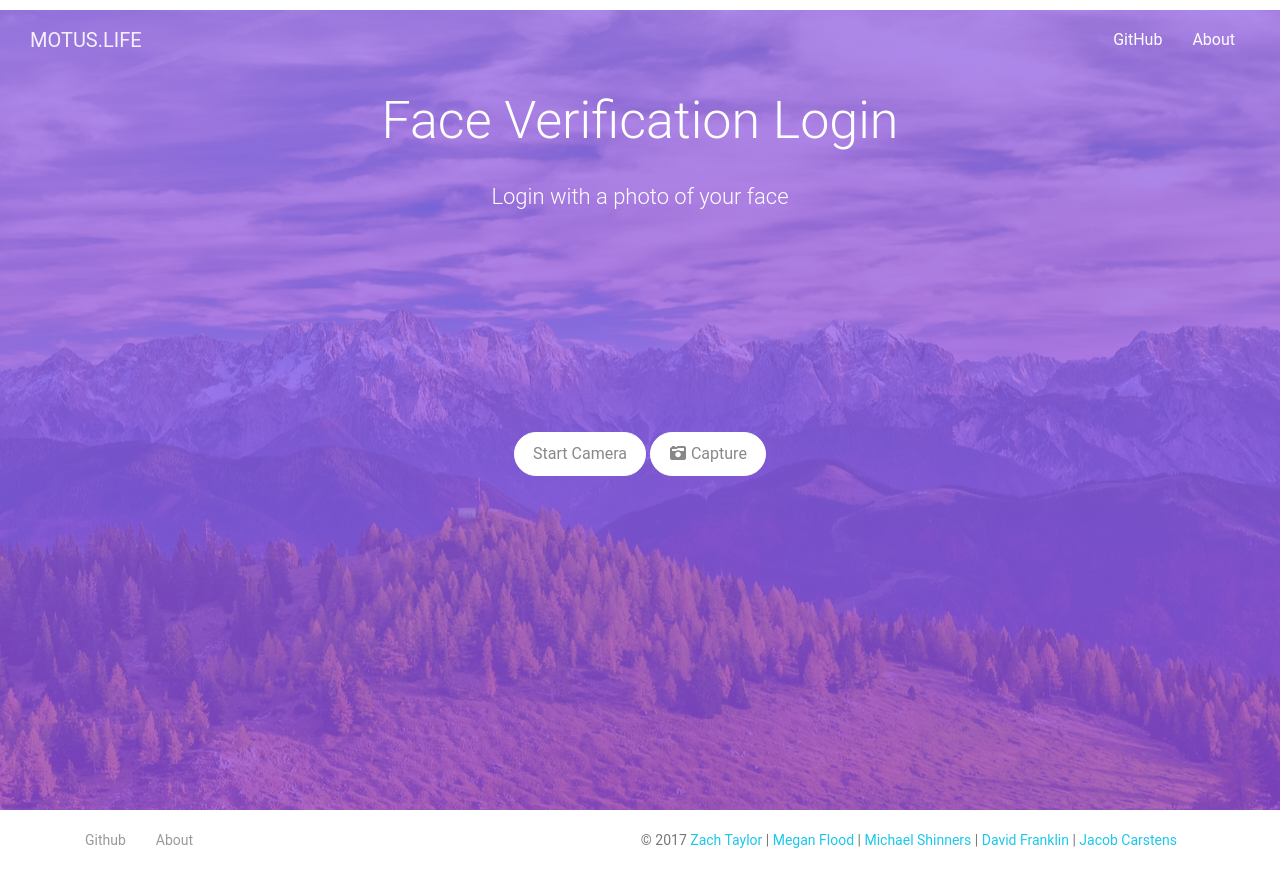
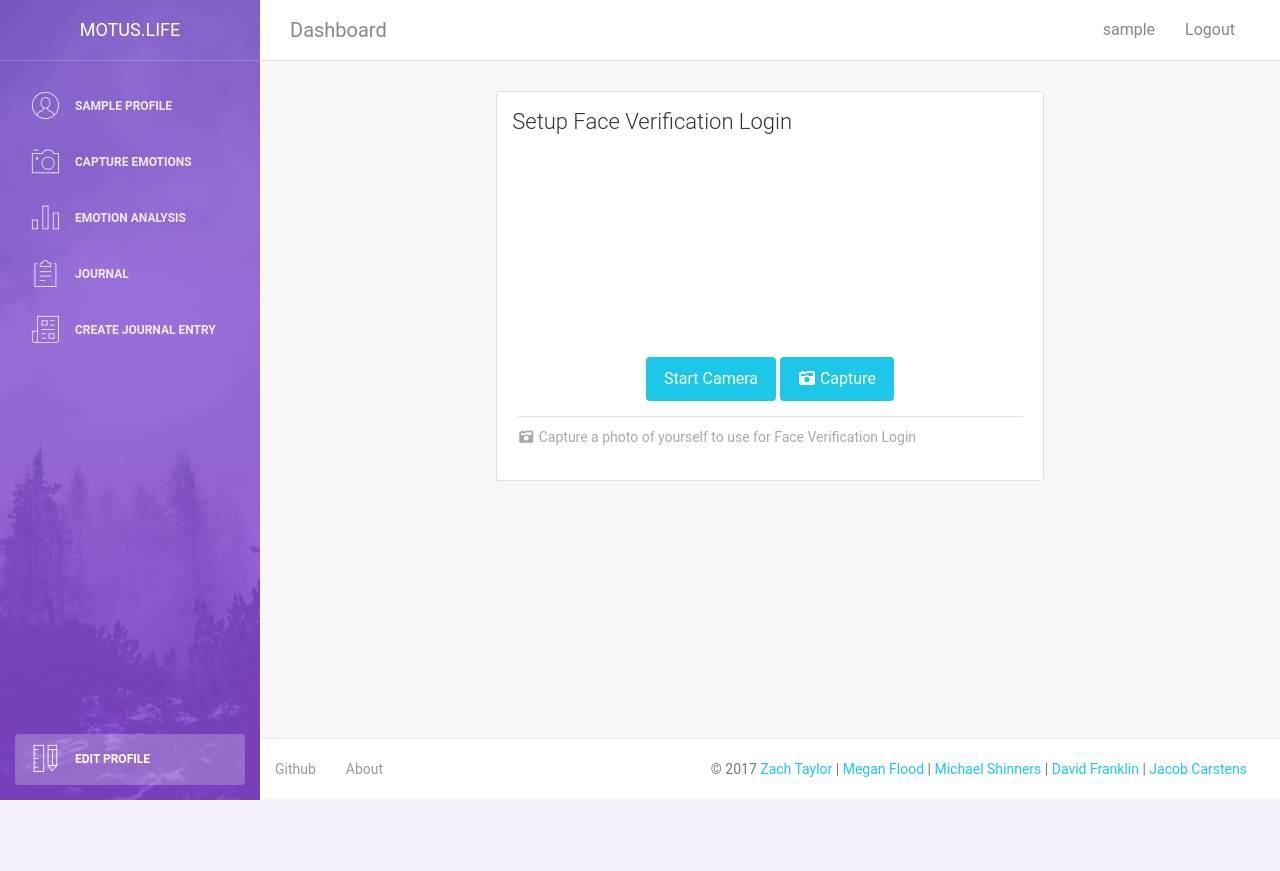
Before and after one commit to dave5801/emotion-reader, a Django app: page /face_verification/register in a window 1280 px wide. After the commit the page ends 800 px from the top, so only its background shows below. Run offline with Django 3.2, Linux system fonts and the light colour scheme; the visitor is signed in with stand-in values (Sample User, id 1); some libraries are stand-ins or nearby versions.

Commit message:
Added template for face registration Added a template for registering your face. Also addded a link for registration to profile.

```diff
--- /dev/null
+++ b/emotionreader/emotion_authentication/templates/emotion_authentication/face_register.html
@@ -0,0 +1,55 @@
+{% extends "emotionreader/dashboard.html" %}
+
+{% block body %}
+
+{% csrf_token %}
+
+    <div class="content">
+        <div class="container-fluid">
+
+            <div class="row">
+                <div class="col-md-7" style="margin: auto;">
+                    <div class="card">
+                        <div class="card-header">
+                            <h4 class="card-title">Setup Face Verification Login</h4>
+                        </div>
+                        <div class="card-body">
+                            <div class="row">
+                                <div class="col-md-12 text-center">
+                                    <br>
+                                    <div style="display: block; height: 300;">
+                                        <video autoplay class="mw-100"></video>
+                                        <canvas style="display: none;" height=300 width=300></canvas>
+                                    </div>
+                                    <br>
+                                    <button id="start-camera" class="btn btn-info btn-fill cap-button">Start Camera</button>
+                                    <button id="capture" class="btn btn-info btn-fill cap-button"><i class="fa fa-camera-retro"></i> Capture</button>
+                                </div>
+                            </div>
+                            <div class="clearfix"></div>
+                        </div>
+                        <div class="card-footer ">
+                            <hr>
+                            <div class="stats">
+                                <i class="fa fa-camera-retro"></i> Capture a photo of yourself to use for Face Verification Login
+                                <p id="saved"></p>
+                            </div>
+                        </div>
+                    </div>
+                </div>
+            </div>
+
+        </div>
+    </div>
+
+{% endblock body %}
+
+{% block custom_scripts %}
+{% load static %}
+<script src="{% static 'emotionreader/imagecapture.js' %}"></script>
+<script type="text/javascript">
+    app.setupImageCap(
+        () => {location.pathname = '/profile/'}
+    )
+</script>
+{% endblock custom_scripts %}
--- a/emotionreader/emotion_authentication/templates/emotion_authentication/face_verification.html
+++ b/emotionreader/emotion_authentication/templates/emotion_authentication/face_verification.html
@@ -6,7 +6,7 @@
         <h1>Face Verification Login</h1>
         <h4 class="description text-center">Login with a photo of your face</h4>
         <br>
-        <video autoplay></video>
+        <video autoplay class="mx-100" height=300></video>
         <canvas style="display:none;" height=300 width=300></canvas>
         <br>
         <br>
@@ -29,7 +29,7 @@
 <script type="text/javascript">
     app.setupImageCap(
         () => {location.pathname = '/profile/'},
-        '',
+        'Login Success!',
         'Login Failed.'
     )
 </script>
--- a/emotionreader/emotion_authentication/views.py
+++ b/emotionreader/emotion_authentication/views.py
@@ -27,6 +27,7 @@ def my_view(request):
         # Return an 'invalid login' error message.
 '''
 
+
 class FaceVerificationView(TemplateView):
 
     template_name = 'emotion_authentication/face_verification.html'
@@ -52,7 +53,6 @@ class FaceVerificationView(TemplateView):
         else:
             return HttpResponseBadRequest('Face Verification Error.')
 
-
         if verifier.user.is_active:
             login(request, verifier.user)
             return redirect('profile')
@@ -60,10 +60,9 @@ class FaceVerificationView(TemplateView):
             return HttpResponseBadRequest('Login Failed')
 
 
-
 class FaceCaptureAndSaveView(LoginRequiredMixin, TemplateView):
 
-    template_name = 'emotion_authentication/face_verification.html'
+    template_name = 'emotion_authentication/face_register.html'
 
     def post(self, request, *args, **kwargs):
         """Extract emotions from posted image."""
--- a/emotionreader/emotion_emotions/templates/emotion_emotions/emotion_analysis.html
+++ b/emotionreader/emotion_emotions/templates/emotion_emotions/emotion_analysis.html
@@ -28,7 +28,7 @@
                             <div class="card ">
                                 <div class="card-header ">
                                     <h4 class="card-title">Emotion Percent Each Capture</h4>
-                                    <p class="card-category">Emotion percent scaled with min max scale</p>
+                                    <p class="card-category">Emotion percent scaled with log scale</p>
                                 </div>
                                 <div class="card-body ">
                                     <canvas id="radar" width="400" height="400"></canvas>
--- a/emotionreader/emotion_profile/templates/emotion_profile/profile.html
+++ b/emotionreader/emotion_profile/templates/emotion_profile/profile.html
@@ -26,7 +26,8 @@
                                 </div>
                                 <hr>
                                 <div class="button-container mr-auto ml-auto">
-                                    <a class="nav-link" href="{% url 'update_profile' %}""> Update Profile </a>
+                                    <a class="nav-link float-left pb-3" href="{% url 'update_profile' %}"> Update Profile </a>
+                                    <a class="nav-link float-left pb-3" href="{% url 'face_register_view' %}"> Setup Face Verification </a>
                                 </div>
                             </div>
                         </div>
```
